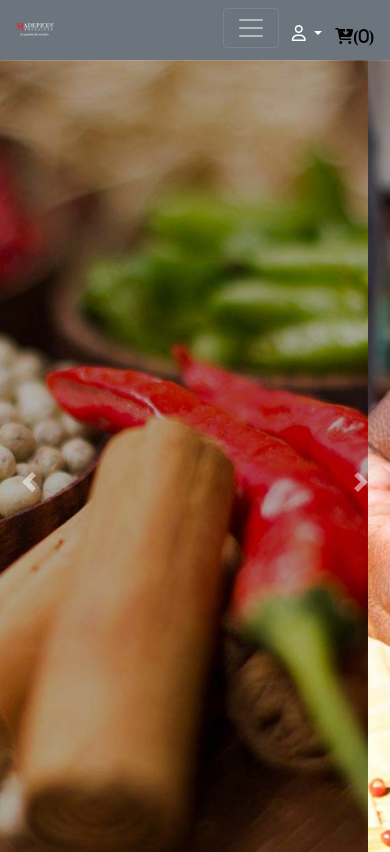
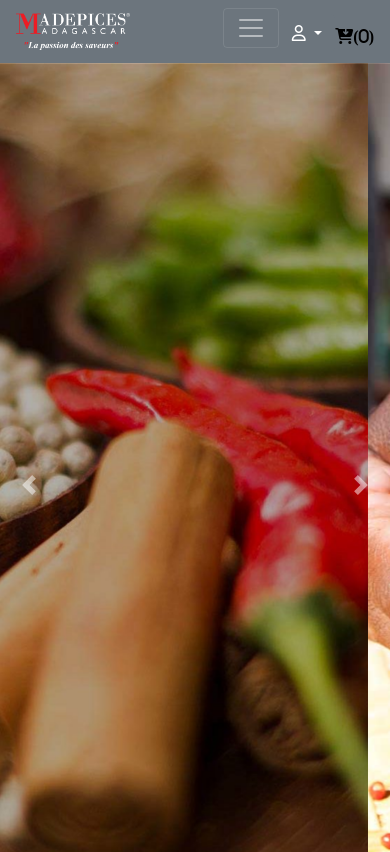
Before and after one commit to S-Toky/prototype_mad, a plain HTML site: page index.html in a window 390 px wide. Shown: the top 852 px of the page. Drawn offline with nearby package versions, Linux system fonts and the light colour scheme.

Commit message:
add logo

```diff
--- a/style.css
+++ b/style.css
@@ -36,6 +36,14 @@
 .log{
     width: 20%;
 }
+
+@media only screen and (max-width: 768px) {
+    .log {
+        width: 60%;
+    }
+}
+
+
 
 .aline{
     display: flex;
```
Also changed, not shown: index.html (+3 -3 lines).
